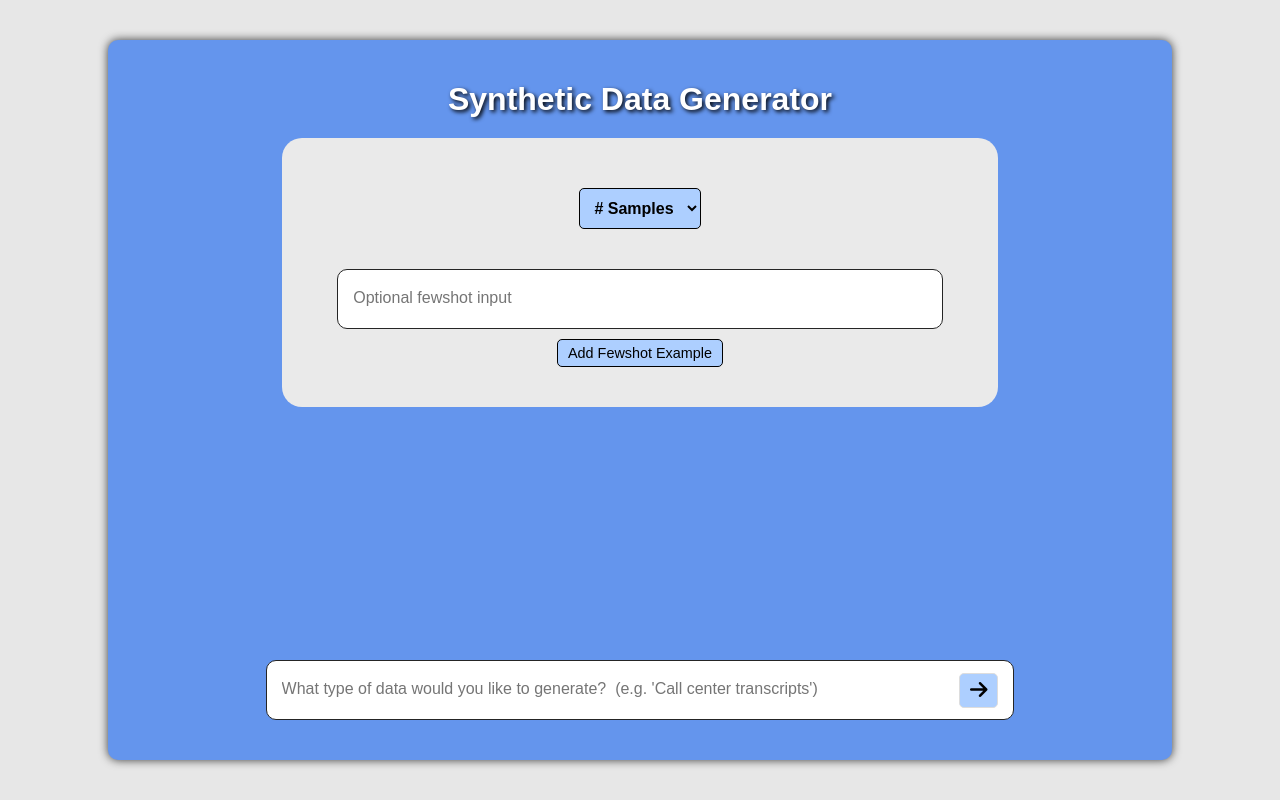
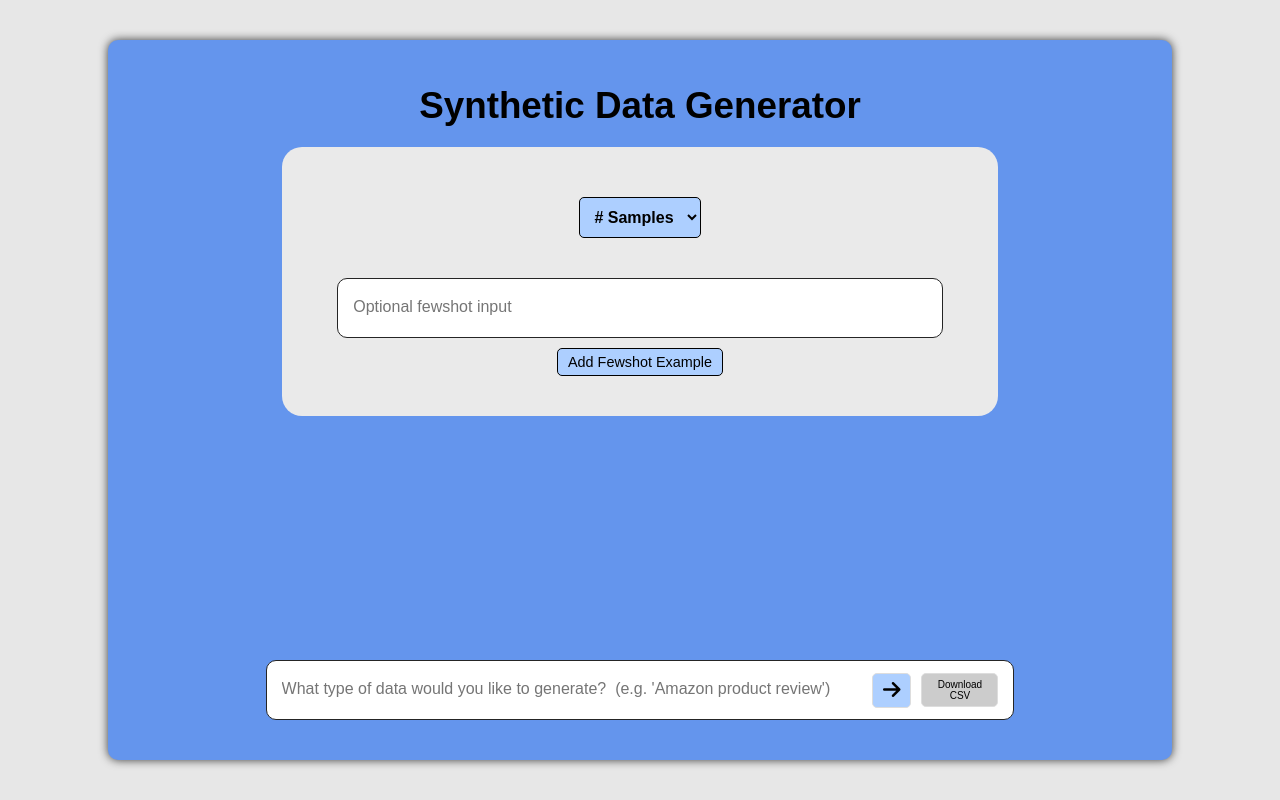
Before and after one commit to NickStrauch13/trioLLM-datagen, a Flask app: page / in a window 1280 px wide. Run offline with Flask 3, Linux system fonts and the light colour scheme.

Commit message:
Integrate LLM with flask app

```diff
--- a/src/backend/trio.py
+++ b/src/backend/llm_trio.py
@@ -8,7 +8,7 @@ load_dotenv()
 FEW_SHOT_JOINER = "\n---\n"
 PRINT_SEPARATOR = "-" * 50
 
-class Trio:
+class LLMTrio:
     def __init__(self, local: bool = True):
         self.actor_chain = Actor(local=local).get_chain()
         self.critic_chain = Critic(local=local).get_chain()
@@ -62,5 +62,5 @@ if __name__ == "__main__":
                         "I bought this book for my daughter and she absolutely loves it. She's read it 3 times already! Highly recommend."
                         "Don't buy. These batteries die after a few hours of use."
     ]
-    trio = Trio(local=True)
+    trio = LLMTrio(local=True)
     refined_data_sample = trio.invoke_trio(topic, few_shot_examples, verbose=True)
--- a/src/backend/prompts.py
+++ b/src/backend/prompts.py
@@ -1,5 +1,5 @@
 USER_INPUT_TEMPLATE = (
-"Create a synthetic data sample representing a(n) {topic}. \n{few_shot}"
+"Create a single synthetic data sample representing a(n) {topic}. \n{few_shot}"
 )
 
 FEW_SHOT_TEMPLATE = (
--- a/src/webapp/app.py
+++ b/src/webapp/app.py
@@ -1,16 +1,24 @@
 from flask import Flask, render_template, request, jsonify
+import sys
 import os
+sys.path.append(os.path.abspath(os.path.join(os.path.dirname(__file__), '../backend')))
+from llm_trio import LLMTrio
 
 app = Flask(__name__)
+trio = LLMTrio(local=False)
 
 @app.route('/')
 def index():
     return render_template('index.html')
 
 
-@app.route('/___', methods=['POST'])
-def ___():
-    return None, 200
+@app.route('/generate', methods=['POST'])
+def generate():
+    topic = request.json['topic']
+    few_shot_examples = request.json['few_shot_examples']
+    refined_data_sample = trio.invoke_trio(topic, few_shot_examples, verbose=False)
+    result = {"output": refined_data_sample, "status_code": 200}
+    return jsonify(result)
 
 
 if __name__ == '__main__':
--- a/src/webapp/requirements.txt
+++ b/src/webapp/requirements.txt
@@ -1,2 +1,6 @@
 flask==3.0.3
 requests==2.32.3
+python-dotenv==1.0.1
+openai==1.34.0
+langchain==0.2.10
+langchain_openai==0.1.17
--- a/src/webapp/static/css/style.css
+++ b/src/webapp/static/css/style.css
@@ -1,4 +1,12 @@
-body, html {
+:root {
+  --primary-color: #474747;
+  --title-color: #000000;
+  --secondary-color: #6495ed;
+  --light-color: #e7e7e7;
+}
+
+body,
+html {
   margin: 0;
   padding: 0;
   width: 100%;
@@ -20,20 +28,20 @@ body, html {
   display: flex;
   flex-direction: column;
   align-items: center;
-    background-color: #6495ED;
+  background-color: #6495ed;
   width: 80%;
   min-height: 85%;
   padding: 20px;
   border-radius: 10px;
-    box-shadow: 0px 0px 10px 0px rgba(0,0,0,0.75);
+  box-shadow: 0px 0px 10px 0px rgba(0, 0, 0, 0.75);
   position: relative;
 }
 
 .title {
-    font-size: 2rem;
-    color: #ffffff;
+  font-size: 2.3rem;
+  color: var(--title-color);
+  font-weight: bold;
   margin-bottom: 0px;
-    text-shadow: 2px 2px 4px #000000;
   align-self: flex-start;
   margin-left: auto;
   margin-right: auto;
@@ -178,6 +186,27 @@ body, html {
   background-color: #7db3ff;
 }
 
+.download-button {
+  background-color: #26ae17;
+  color: rgb(0, 0, 0);
+  cursor: pointer;
+  transition: background-color 0.3s;
+  padding: 5px 10px;
+  border-radius: 5px;
+  border: 1px solid #ddd;
+  font-size: 10px;
+  margin-left: 10px;
+}
+
+.download-button:hover {
+  background-color: rgb(8, 98, 17);
+}
+
+.download-button:disabled {
+  background-color: #ccc;
+  color: #000000;
+  cursor: not-allowed;
+}
 
 .output-container {
   display: flex;
--- a/src/webapp/static/js/script.js
+++ b/src/webapp/static/js/script.js
@@ -1,15 +1,30 @@
-document.addEventListener('DOMContentLoaded', function() {
-    const addFewshotButton = document.getElementById('addFewshotButton');
-    const fewshotInputContainer = document.getElementById('fewshotInputContainer');
+document.addEventListener("DOMContentLoaded", function () {
+  const addFewshotButton = document.getElementById("addFewshotButton");
+  const fewshotInputContainer = document.getElementById(
+    "fewshotInputContainer"
+  );
+  const submitButton = document.getElementById("submitButton");
+  const downloadButton = document.getElementById("downloadButton");
+  const dataSampleCount = document.getElementById("dataSampleCount");
+  const queryInput = document.getElementById("queryInput");
+  const loadingContainer = document.getElementById("loadingContainer");
+  const loadingBar = document.getElementById("loadingBar");
+  const loadingText = document.getElementById("loadingText");
   let inputCount = 1;
+  let csvContent = "";
 
-    addFewshotButton.addEventListener('click', function() {
+  downloadButton.disabled = true;
+
+  addFewshotButton.addEventListener("click", function () {
     if (inputCount < 3) {
       inputCount++;
-            const newTextInputContainer = document.createElement('div');
-            newTextInputContainer.classList.add('large-text-input-container');
+      const newTextInputContainer = document.createElement("div");
+      newTextInputContainer.classList.add("large-text-input-container");
       newTextInputContainer.innerHTML = `<textarea type="text" id="fewshotInput${inputCount}" class="textarea-box" placeholder="Optional few-shot input"></textarea>`;
-            fewshotInputContainer.insertAdjacentElement('afterend', newTextInputContainer);
+      fewshotInputContainer.insertAdjacentElement(
+        "afterend",
+        newTextInputContainer
+      );
       if (inputCount === 3) {
         addFewshotButton.disabled = true;
       }
@@ -17,4 +32,63 @@ document.addEventListener('DOMContentLoaded', function() {
       addFewshotButton.disabled = true;
     }
   });
+
+  submitButton.addEventListener("click", async function () {
+    const count = parseInt(dataSampleCount.value);
+    console.log(count);
+    const topic = queryInput.value;
+    const fewShotExamples = Array.from(
+      { length: inputCount },
+      (_, i) => document.getElementById(`fewshotInput${i + 1}`)?.value || ""
+    ).filter((v) => v);
+
+    const results = [];
+
+    loadingContainer.style.display = "flex";
+
+    for (let i = 0; i < count; i++) {
+      const response = await fetch("/generate", {
+        method: "POST",
+        headers: {
+          "Content-Type": "application/json",
+        },
+        body: JSON.stringify({
+          topic: topic,
+          few_shot_examples: fewShotExamples,
+        }),
       });
+
+      if (response.ok) {
+        const data = await response.json();
+        results.push(data.output);
+      } else {
+        console.error("Error fetching from /generate");
+      }
+
+      // Update loading bar width
+      const progress = ((i + 1) / count) * 100;
+      loadingBar.style.width = `${progress}%`;
+      if (progress === 100) {
+        loadingText.textContent = "Done!";
+      }
+    }
+
+    csvContent =
+      "data:text/csv;charset=utf-8," +
+      results.map((e) => `"${e.replace(/"/g, '""')}"`).join("\n");
+
+    downloadButton.disabled = false; // Enable the download button
+  });
+
+  downloadButton.addEventListener("click", function () {
+    if (csvContent) {
+      const encodedUri = encodeURI(csvContent);
+      const link = document.createElement("a");
+      link.setAttribute("href", encodedUri);
+      link.setAttribute("download", "results.csv");
+      document.body.appendChild(link);
+      link.click();
+      document.body.removeChild(link); // Clean up
+    }
+  });
+});
--- a/src/webapp/templates/index.html
+++ b/src/webapp/templates/index.html
@@ -1,11 +1,14 @@
 <!DOCTYPE html>
 <html lang="en">
   <head>
-    <meta charset="UTF-8">
-    <meta name="viewport" content="width=device-width, initial-scale=1.0">
+    <meta charset="UTF-8" />
+    <meta name="viewport" content="width=device-width, initial-scale=1.0" />
     <title>Synth Data Gen</title>
-    <link rel="stylesheet" href="static/css/style.css">
-    <link rel="stylesheet" href="https://cdnjs.cloudflare.com/ajax/libs/font-awesome/6.0.0-beta3/css/all.min.css">
+    <link rel="stylesheet" href="static/css/style.css" />
+    <link
+      rel="stylesheet"
+      href="https://cdnjs.cloudflare.com/ajax/libs/font-awesome/6.0.0-beta3/css/all.min.css"
+    />
   </head>
   <body>
     <div class="page-container">
@@ -18,30 +21,51 @@
             <!-- <p class="dataSampleCount-title">Number of data samples:</p> -->
             <select class="dataSampleCount-selector" id="dataSampleCount">
               <option value="1" disabled selected># Samples</option>
+              <option value="1">1</option>
+              <option value="3">3</option>
               <option value="10">10</option>
-                        <option value="20">20</option>
-                        <option value="50">50</option>
+              <option value="25">25</option>
               <option value="100">100</option>
-                        <option value="200">250</option>
             </select>
           </div>
 
           <div class="large-text-input-container" id="fewshotInputContainer">
-                    <textarea  type="text" id="fewshotInput1" class="textarea-box" placeholder="Optional fewshot input"></textarea>
+            <textarea
+              type="text"
+              id="fewshotInput1"
+              class="textarea-box"
+              placeholder="Optional fewshot input"
+            ></textarea>
           </div>
 
-                <button id="addFewshotButton" class="add-fewshot-button">Add Fewshot Example</button>
+          <button id="addFewshotButton" class="add-fewshot-button">
+            Add Fewshot Example
+          </button>
         </div>
 
         <div class="text-input-container">
-                <textarea  type="text" id="queryInput" class="textarea-box" placeholder="What type of data would you like to generate?  (e.g. 'Call center transcripts')"></textarea>
+          <textarea
+            type="text"
+            id="queryInput"
+            class="textarea-box"
+            placeholder="What type of data would you like to generate?  (e.g. 'Amazon product review')"
+          ></textarea>
           <button id="submitButton" class="submit-button">
             <i class="fa-solid fa-arrow-right"></i>
           </button>
+          <button id="downloadButton" class="download-button" disabled>
+            Download CSV
+          </button>
         </div>
+
+        <div
+          id="loadingContainer"
+          class="loading-container"
+          style="display: none"
+        >
+          <p id="loadingText" class="loading-text">Generating data...</p>
+          <div id="loadingBar" class="loading-bar"></div>
         </div>
-        <div class="output-container">
-
       </div>
     </div>
     <script src="static/js/script.js"></script>
```
Also changed, not shown: other parts of src/webapp/static/css/style.css (+28 -0 lines), src/backend/__init__.py (added), src/webapp/__init__.py (added). Lines whose indentation alone changed are shown as unchanged.
